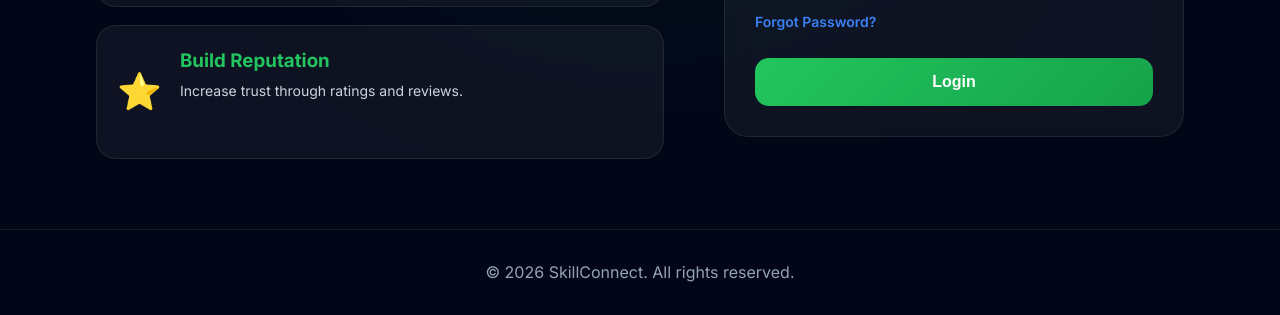
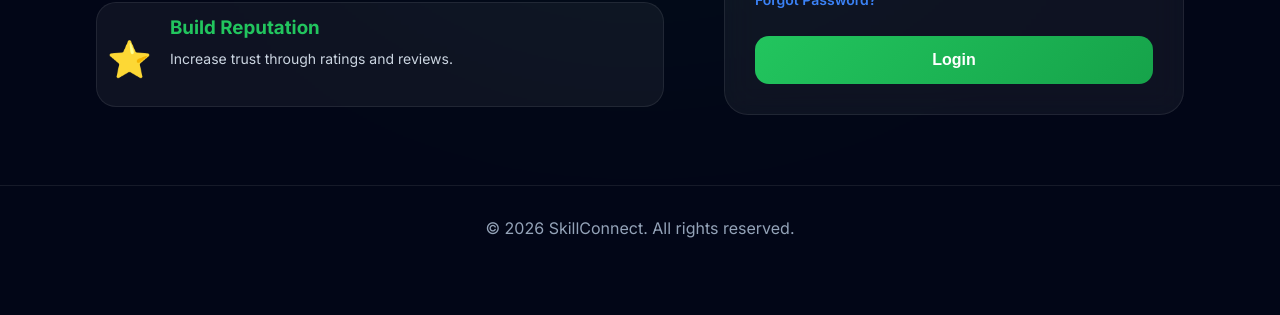
Before and after one commit to S0NOFGOD/SkillConnect, a website: page frontend/worker-authentication/index.html in a window 1280 px wide. Shown: the part 539-854 px from the top of the page. After the commit the page ends 810 px from the top, so only its background shows below. Drawn offline with Linux system fonts and the light colour scheme.

Commit message:
updated files

```diff
--- a/frontend/worker-authentication/style.css
+++ b/frontend/worker-authentication/style.css
@@ -298,6 +298,10 @@ header {
 }
 
 
+/* =========================================================
+   12. BENEFIT CARD
+========================================================= */
+
 .benefit-card {
 
     display: flex;
@@ -306,15 +310,19 @@ header {
 
     align-items: center;
 
-    padding: 20px;
+    padding: 10px;
+
+    padding-bottom: 0px;
 
     border-radius: 20px;
 
-    background: rgba(255, 255, 255, .05);
+    background:
+        rgba(255, 255, 255, 0.05);
 
-    border: 1px solid rgba(255, 255, 255, .08);
+    border:
+        1px solid rgba(255, 255, 255, 0.08);
 
-    transition: .3s;
+    transition: 0.3s ease;
 
 }
 
@@ -323,9 +331,14 @@ header {
 
     transform: translateY(-5px);
 
-    border-color: #22c55e;
+    border-color:
+        rgba(59, 130, 246, 0.65);
+
+    box-shadow:
+        0 15px 35px rgba(59, 130, 246, 0.08);
 
 }
+
 
 
 .icon {
```
